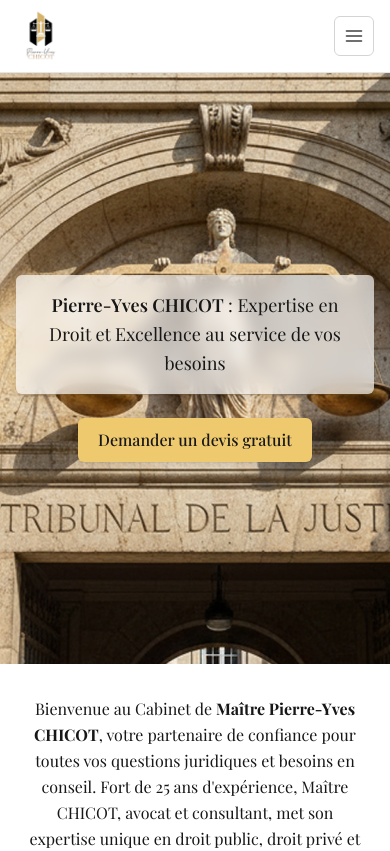
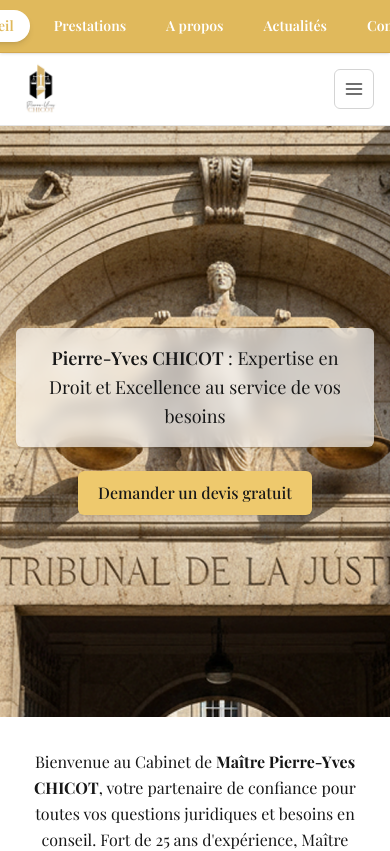
Before and after one commit to Okpeyemi/chicot, a Next.js app: page / in a window 390 px wide. Shown: the top 851 px of the page. Built offline with nearby package versions, Linux system fonts and the light colour scheme.

Commit message:
feat:...

```diff
--- a/src/app/globals.css
+++ b/src/app/globals.css
@@ -13,3 +13,13 @@ body {
   color: var(--foreground);
   font-family: var(--font-playfair), "Playfair Display", Georgia, "Times New Roman", serif;
 }
+
+/* Hide scrollbar for mobile navigation */
+.scrollbar-hide {
+  -ms-overflow-style: none;  /* IE and Edge */
+  scrollbar-width: none;  /* Firefox */
+}
+
+.scrollbar-hide::-webkit-scrollbar {
+  display: none;  /* Chrome, Safari and Opera */
+}
--- a/src/app/layout.tsx
+++ b/src/app/layout.tsx
@@ -5,6 +5,7 @@ import Header from "@/components/Header";
 import Footer from "@/components/Footer";
 import PageLoader from "@/components/PageLoader";
 import StructuredData from "@/components/StructuredData";
+import MobileTopNav from "@/components/MobileTopNav";
 import { defaultMetadata } from "@/lib/metadata";
 
 const playfair = Playfair_Display({
@@ -28,6 +29,7 @@ export default function RootLayout({
       </head>
       <body className={`${playfair.variable} antialiased`}>
         <PageLoader />
+        <MobileTopNav />
         <Header />
         {children}
         <Footer />
--- a/src/components/Header.tsx
+++ b/src/components/Header.tsx
@@ -18,7 +18,7 @@ export default function Header() {
 	const [open, setOpen] = useState(false);
 
 	return (
-		<header className="sticky top-0 z-40 w-full border-b border-neutral-200 bg-white/95 backdrop-blur supports-[backdrop-filter]:bg-white/80">
+		<header className="md:sticky md:top-0 z-40 w-full border-b border-neutral-200 bg-white/95 backdrop-blur supports-[backdrop-filter]:bg-white/80">
 			<div className="mx-auto flex max-w-6xl items-center justify-end gap-4 px-4 py-4 sm:py-6 md:py-8">
 				<Link href="/" className="absolute md:top-6 left-4 md:left-0 xl:left-30 2xl:left-90 items-center gap-3 shrink-0">
 					<div className="relative h-14 w-12 md:h-32 md:w-30">
--- /dev/null
+++ b/src/components/MobileTopNav.tsx
@@ -0,0 +1,56 @@
+"use client";
+
+import Link from "next/link";
+import { usePathname } from "next/navigation";
+import { motion } from "framer-motion";
+
+const navItems = [
+	{ href: "/", label: "Accueil", match: (p: string) => p === "/" },
+	{ href: "/prestations", label: "Prestations", match: (p: string) => p.startsWith("/prestations") },
+	{ href: "/a-propos", label: "A propos", match: (p: string) => p.startsWith("/a-propos") },
+	{ href: "/actualites", label: "Actualités", match: (p: string) => p.startsWith("/actualites") },
+	{ href: "/contacts", label: "Contacts", match: (p: string) => p.startsWith("/contacts") },
+];
+
+export default function MobileTopNav() {
+	const pathname = usePathname();
+
+	return (
+		<motion.div
+			initial={{ y: -50, opacity: 0 }}
+			animate={{ y: 0, opacity: 1 }}
+			transition={{ duration: 0.5, ease: [0.22, 1, 0.36, 1] }}
+			className="md:hidden sticky top-0 z-50 w-full bg-[#E0B95C] border-b border-[#D4A84E] shadow-sm"
+		>
+			<nav className="flex items-center justify-center gap-2 px-4 py-2.5 overflow-x-auto scrollbar-hide">
+				{navItems.map((item, index) => {
+					const isActive = item.match(pathname ?? "/");
+					return (
+						<motion.div
+							key={item.href}
+							initial={{ opacity: 0, scale: 0.8 }}
+							animate={{ opacity: 1, scale: 1 }}
+							transition={{
+								duration: 0.3,
+								delay: index * 0.1,
+								ease: [0.22, 1, 0.36, 1]
+							}}
+						>
+							<Link
+								href={item.href}
+								className={
+									"inline-flex items-center justify-center px-4 py-1.5 rounded-full text-sm font-semibold whitespace-nowrap transition-all " +
+									(isActive
+										? "bg-white text-[#E0B95C] shadow-md"
+										: "bg-transparent text-white hover:bg-white/20")
+								}
+							>
+								{item.label}
+							</Link>
+						</motion.div>
+					);
+				})}
+			</nav>
+		</motion.div>
+	);
+}
```
